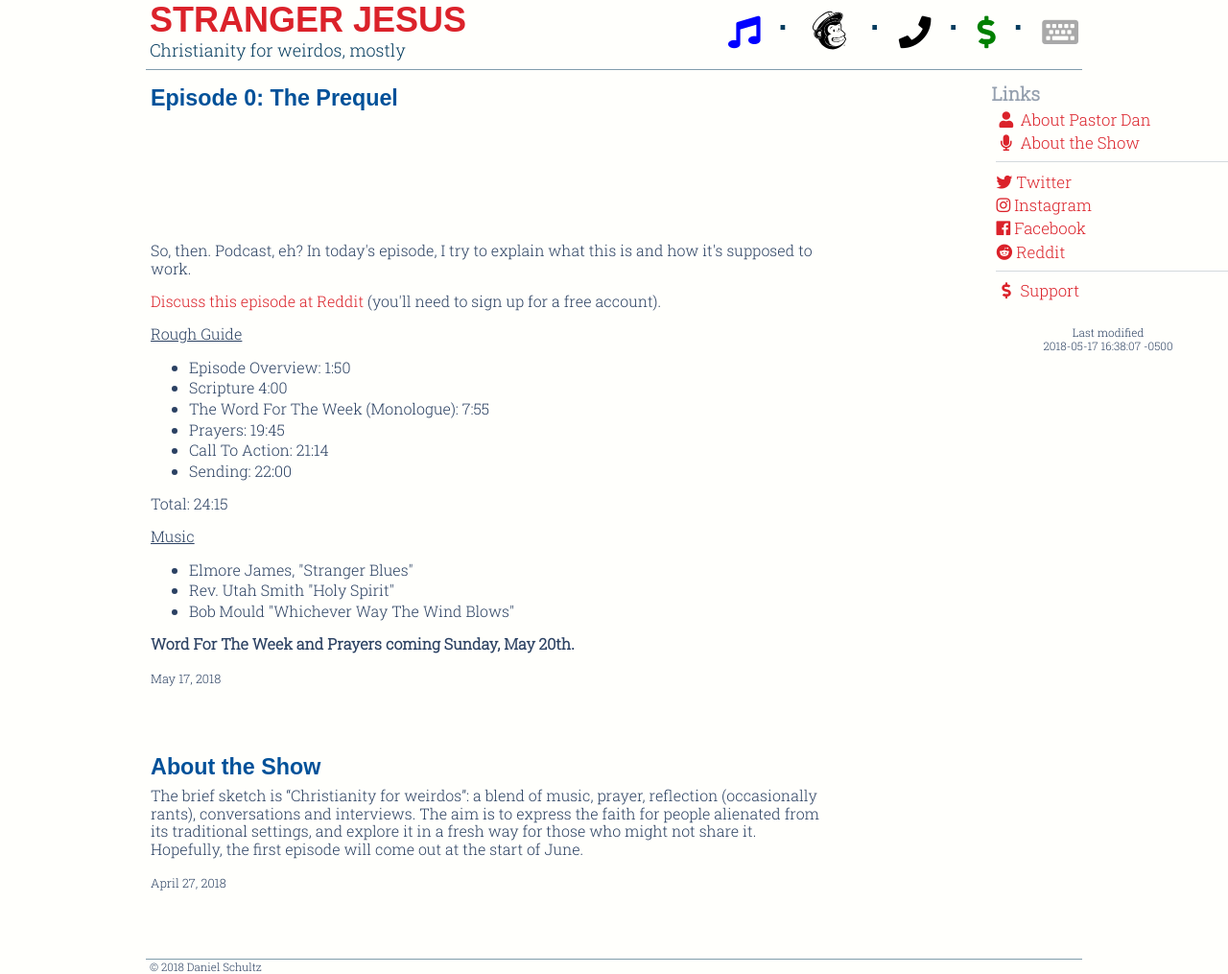
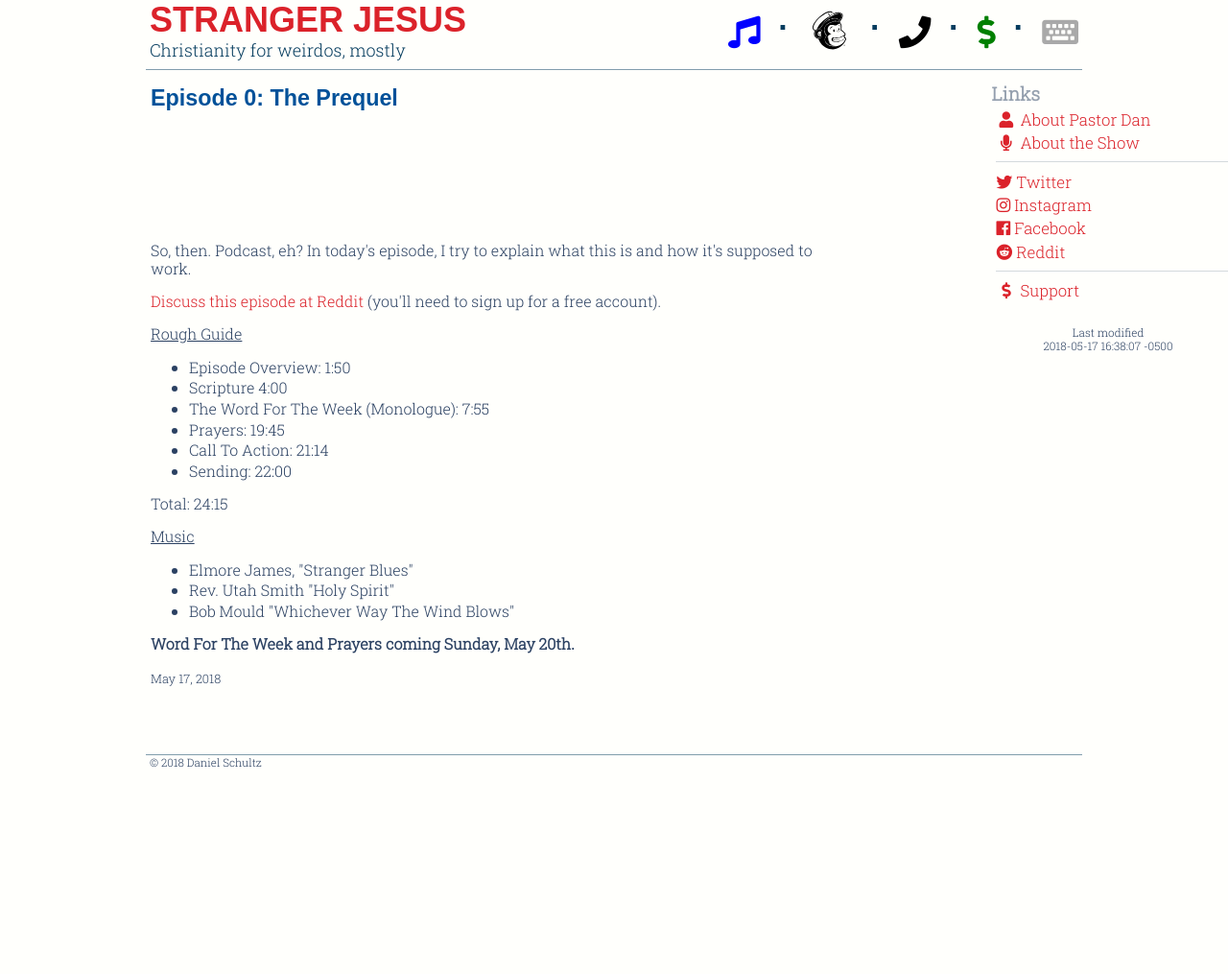
Before and after one commit to strangerjesus/home, a Jekyll site: the page built from index.md, in a window 1280 px wide and 1015 px high. Shown: the whole window at 96% size. Built offline with Jekyll 4.4.1, drawn with Linux system fonts in a browser that asks for light colours; nearby versions of some CDN libraries.

Commit message:
css, delete article

```diff
--- a/_posts/2018-04-27-abouttheshow.md
+++ /dev/null
@@ -1,31 +0,0 @@
----
-layout: page
-
-# General Settings
-##################
-
-title: About the Show
-image:
-img-title:
-
-# Podcast Settings
-##################
-
-show: #yes/no
-
-file: #//path-to-your/file.mp3
-file_itunes: #//path-to-your/file.m4a
-
-excerpt:
-summary:
-
-# These all take quotes
-
-duration: #audio length in minutes
-length: #filesize in bytes
-keywords:
-explicit: #yes/no
-block: #yes/no no = shown in iTunes
----
-
-The brief sketch is "Christianity for weirdos": a blend of music, prayer, reflection (occasionally rants), conversations and interviews. The aim is to express the faith for people alienated from its traditional settings, and explore it in a fresh way for those who might not share it. Hopefully, the first episode will come out at the start of June.
--- a/assets/css/custom.css
+++ b/assets/css/custom.css
@@ -1,9 +1,6 @@
 ul.post-list li {
  	list-style-type: none;
  	margin-left: -6.5%; }
-
-article ul {
-	margin-left: 0 !important; }
 
 article ul li {
  	margin-left: 0 !important;
```
Also changed, not shown: _posts/2018-05-17-prequel.md (+1 -1 lines), 2 other files.
